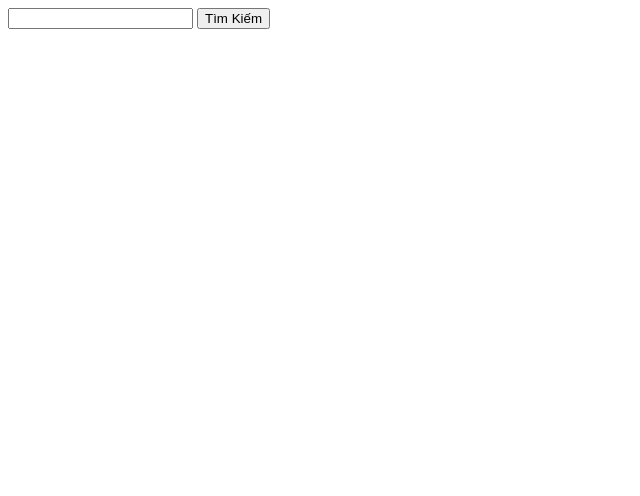
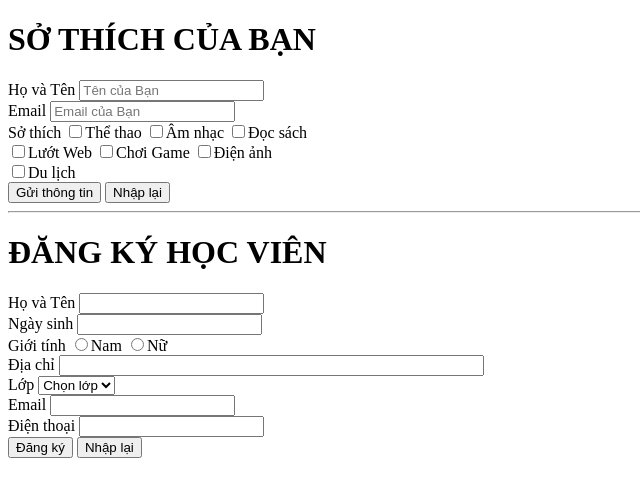
Before and after one commit to vanductr/Module-1-Session-3, a plain HTML site: page index.html in a window 1280 px wide. Shown: the whole page, without its empty margins (0-640 px from the left). Drawn offline with Linux system fonts and the light colour scheme.

Commit message:
Add files via upload

```diff
--- a/index.html
+++ b/index.html
@@ -3,12 +3,60 @@
   <head>
     <meta charset="UTF-8" />
     <meta name="viewport" content="width=device-width, initial-scale=1.0" />
-    <title>Form Tìm kiếm</title>
+    <title>Session 3 Bài Tập 1</title>
   </head>
   <body>
-    <form method="get" action="https://www.google.com/search?">
-      <input type="text" name="q" />
-      <button>Tìm Kiếm</button>
+    <h1>SỞ THÍCH CỦA BẠN</h1>
+    <form action="#">
+      <label for="your name">Họ và Tên</label>
+      <input
+        type="text"
+        name="your name"
+        id="your name"
+        placeholder="Tên của Bạn"
+      />
+      <br />
+      <label for="">Email</label>
+      <input type="text" placeholder="Email của Bạn" />
+      <br />
+      <label for="">Sở thích</label>
+      <input type="checkbox" />Thể thao <input type="checkbox" />Âm nhạc
+      <input type="checkbox" />Đọc sách <br />
+      <input type="checkbox" />Lướt Web <input type="checkbox" />Chơi Game
+      <input type="checkbox" />Điện ảnh <br />
+      <input type="checkbox" />Du lịch <br />
+      <input type="button" value="Gửi thông tin" />
+      <input type="button" value="Nhập lại" />
+    </form>
+    <hr width="80%" align="left" />
+    <h1>ĐĂNG KÝ HỌC VIÊN</h1>
+
+    <form action="#">
+      <label for="">Họ và Tên</label>
+      <input type="text" /> <br />
+      <label for="">Ngày sinh</label>
+      <input type="text" /> <br />
+      <label for="">Giới tính</label>
+      <input type="radio" name="name" />Nam <input type="radio" name="name" />Nữ
+      <br />
+      <label for="">Địa chỉ</label>
+      <input type="text" size="50" /> <br />
+      <!--  -->
+      <label for="">Lớp</label>
+      <select name="Lớp" id="Chọn lớp">
+        <option value="">Chọn lớp</option>
+        <option value="">2</option>
+        <option value="">3</option>
+      </select>
+      <br />
+
+      <!--  -->
+      <label for="">Email</label>
+      <input type="text" /> <br />
+      <label for="">Điện thoại</label>
+      <input type="text" /> <br />
+      <input type="button" value="Đăng ký" />
+      <input type="button" value="Nhập lại" />
     </form>
   </body>
 </html>
```
